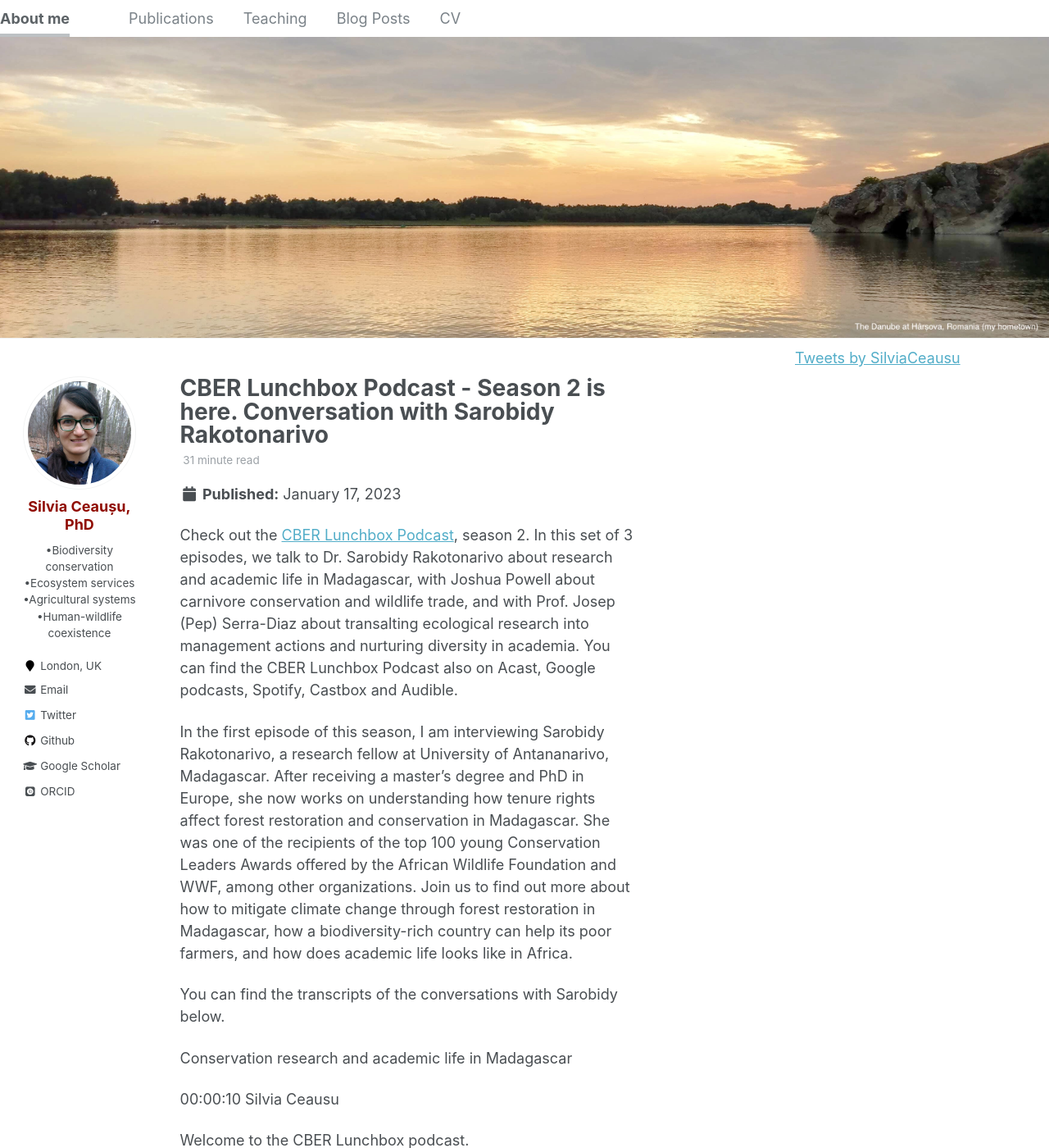
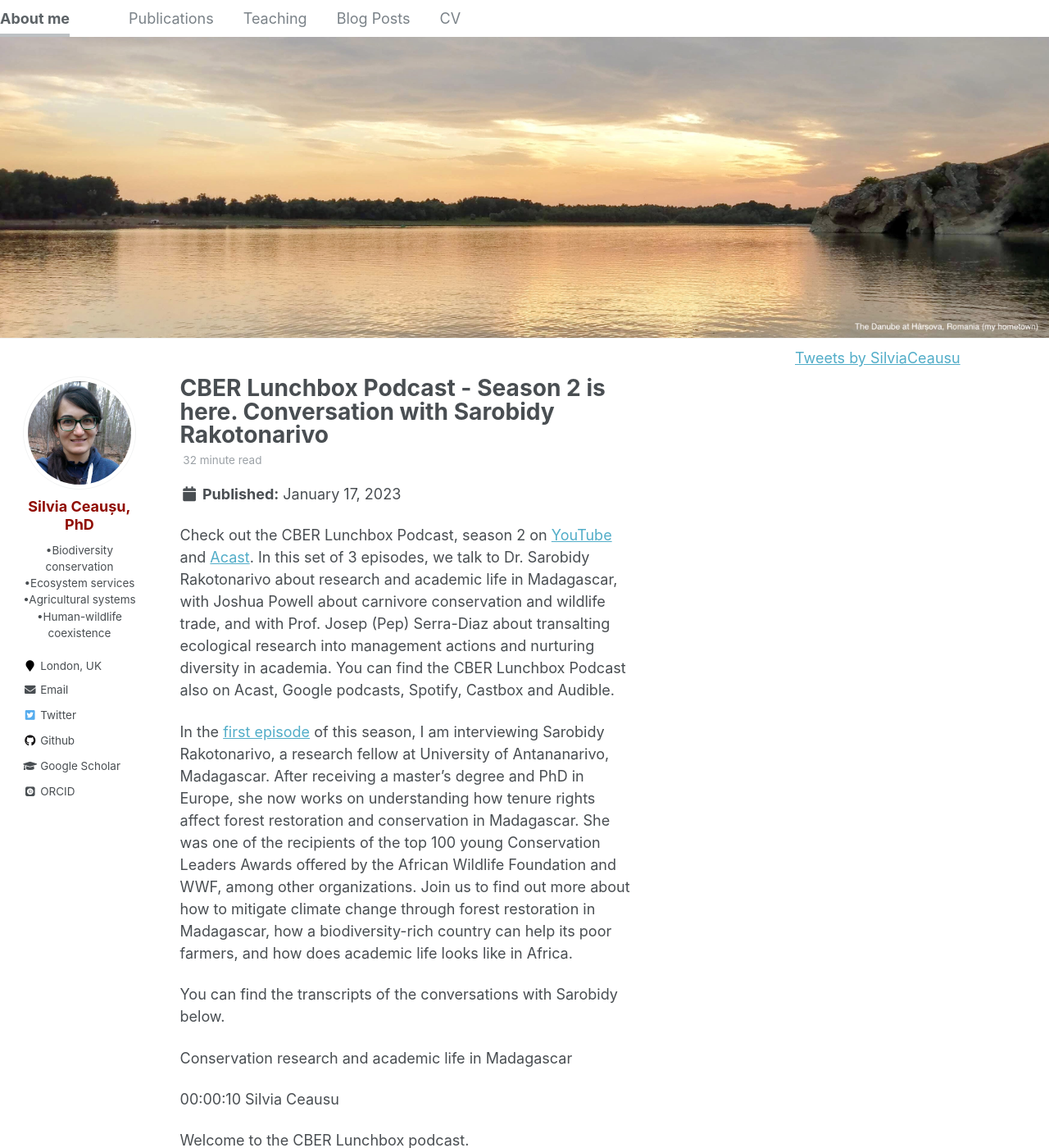
Before and after one commit to SilviaCeausu/SilviaCeausu.github.io, a Jekyll site: the page built from _posts/2023-01-17-podcast_season2.md, in a window 1280 px wide and 1400 px high. Shown: the whole window at 82% size. Built offline with Jekyll 4.4.1, drawn with Linux system fonts in a browser that asks for light colours; some web fonts are replaced; comment, search, counter and statistics services are not loaded.

Commit message:
Update 2023-01-17-podcast_season2.md

```diff
--- a/_posts/2023-01-17-podcast_season2.md
+++ b/_posts/2023-01-17-podcast_season2.md
@@ -13,9 +13,9 @@ tags:
 
 ---
 
-Check out the [CBER Lunchbox Podcast](https://www.youtube.com/playlist?list=PLKYTvTbXFuChwnj9kVKqVl5XPZrU9P7bk), season 2. In this set of 3 episodes, we talk to Dr. Sarobidy Rakotonarivo about research and academic life in Madagascar, with Joshua Powell about carnivore conservation and wildlife trade, and with Prof. Josep (Pep) Serra-Diaz about transalting ecological research into management actions and nurturing diversity in academia. You can find the CBER Lunchbox Podcast also on Acast, Google podcasts, Spotify, Castbox and Audible.
+Check out the CBER Lunchbox Podcast, season 2 on [YouTube](https://www.youtube.com/playlist?list=PLKYTvTbXFuChwnj9kVKqVl5XPZrU9P7bk) and [Acast](https://shows.acast.com/cber-lunchbox-podcast). In this set of 3 episodes, we talk to Dr. Sarobidy Rakotonarivo about research and academic life in Madagascar, with Joshua Powell about carnivore conservation and wildlife trade, and with Prof. Josep (Pep) Serra-Diaz about transalting ecological research into management actions and nurturing diversity in academia. You can find the CBER Lunchbox Podcast also on Acast, Google podcasts, Spotify, Castbox and Audible.
 
-In the first episode of this season, I am interviewing Sarobidy Rakotonarivo, a research fellow at University of Antananarivo, Madagascar. After receiving a master’s degree and PhD in Europe, she now works on understanding how tenure rights affect forest restoration and conservation in Madagascar. She was one of the recipients of the top 100 young Conservation Leaders Awards offered by the African Wildlife Foundation and WWF, among other organizations. Join us to find out more about how to mitigate climate change through forest restoration in Madagascar, how a biodiversity-rich country can help its poor farmers, and how does academic life looks like in Africa.
+In the [first episode](https://shows.acast.com/cber-lunchbox-podcast/episodes/conservation-research-and-academic-life-in-madagascar) of this season, I am interviewing Sarobidy Rakotonarivo, a research fellow at University of Antananarivo, Madagascar. After receiving a master’s degree and PhD in Europe, she now works on understanding how tenure rights affect forest restoration and conservation in Madagascar. She was one of the recipients of the top 100 young Conservation Leaders Awards offered by the African Wildlife Foundation and WWF, among other organizations. Join us to find out more about how to mitigate climate change through forest restoration in Madagascar, how a biodiversity-rich country can help its poor farmers, and how does academic life looks like in Africa.
 
 You can find the transcripts of the conversations with Sarobidy below.
 
```
